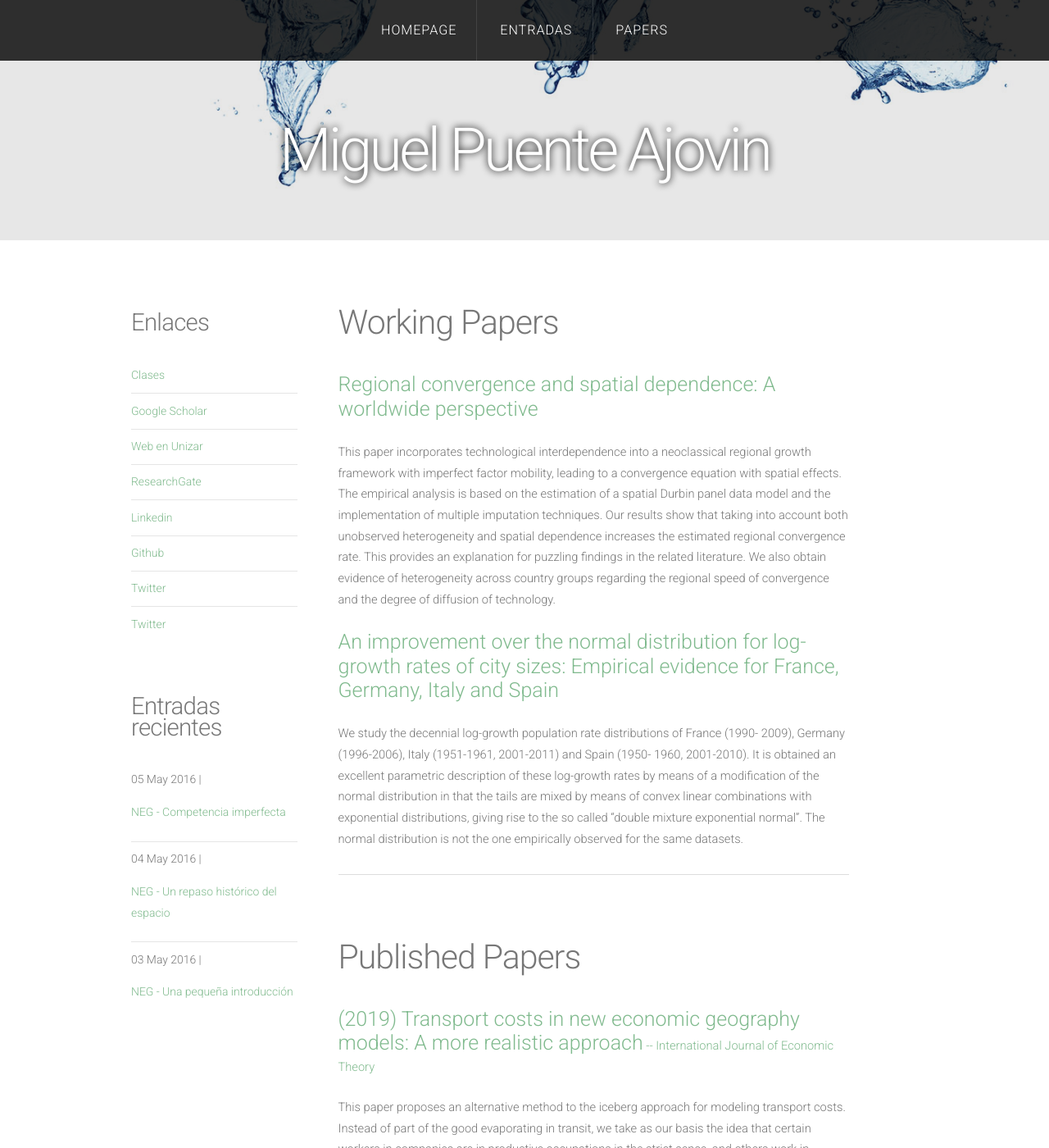
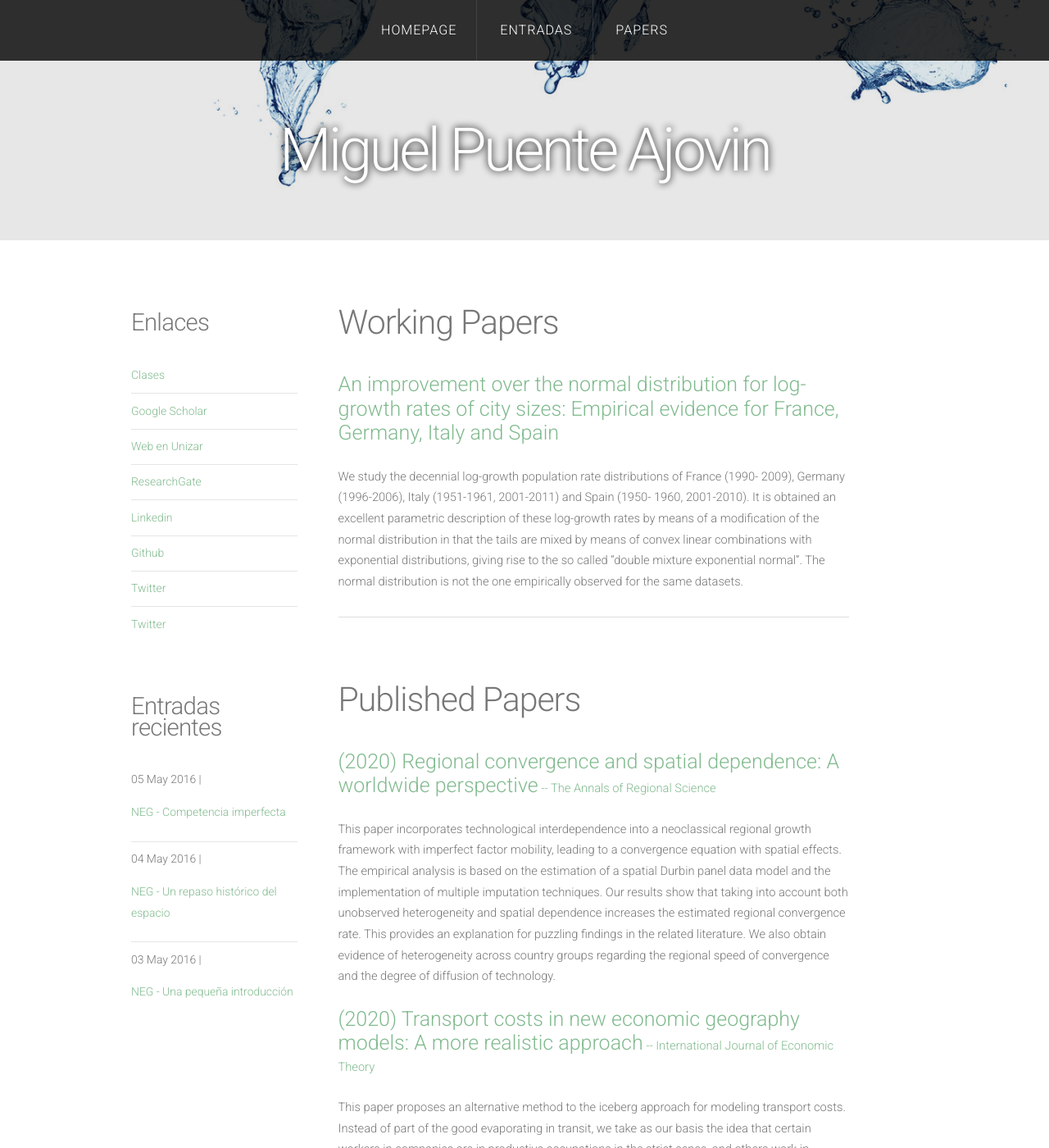
Before and after one commit to mpajovin/mpajovin.github.io, a Jekyll site: the page built from papers.html, in a window 1280 px wide and 1400 px high. Shown: the whole window at 82% size. Built offline with Jekyll 4.4.1, drawn with Linux system fonts in a browser that asks for light colours; nearby versions of some CDN libraries.

Commit message:
new paper

```diff
--- a/papers.html
+++ b/papers.html
@@ -16,10 +16,6 @@ layout: default
 					</header>
 					<ul class="post-list">
 						<br>
-						<li><header><a href="https://ssrn.com/abstract=3072955" target="_blank" style="font-size:25px">Regional convergence and spatial dependence: A worldwide perspective</a></header>
-						This paper incorporates technological interdependence into a neoclassical regional growth framework with imperfect factor mobility, leading to a convergence equation with spatial effects. The empirical analysis is based on the estimation of a spatial Durbin panel data model and the implementation of multiple imputation techniques. Our results show that taking into account both unobserved heterogeneity and spatial dependence increases the estimated regional convergence rate. This provides an explanation for puzzling findings in the related literature. We also obtain evidence of heterogeneity across country groups regarding the regional speed of convergence and the degree of diffusion of technology.</li>
-
-						<br>
 						<li><header><a href="https://mpra.ub.uni-muenchen.de/67471/" target="_blank" style="font-size:25px">An improvement over the normal distribution for log-growth rates of city sizes: Empirical evidence for France, Germany, Italy and Spain</a></header>
 						We study the decennial log-growth population rate distributions of France (1990- 2009), Germany (1996-2006), Italy (1951-1961, 2001-2011) and Spain (1950- 1960, 2001-2010).
 It is obtained an excellent parametric description of these log-growth rates by means of a modification of the normal distribution in that the tails are mixed by means of convex linear combinations with exponential distributions, giving rise to the so called “double mixture exponential normal”.
@@ -33,7 +29,11 @@ The normal distribution is not the one empirically observed for the same dataset
 					</header>
 					<ul class="post-list">
 						<br>
-						<li><header><a href="http://www.sciencedirect.com/science/article/pii/S1059056014001208" target="_blank" style="font-size:25px">(2019) Transport costs in new economic geography models: A more realistic approach</a><a> -- International Journal of Economic Theory</a></header>
+						<li><header><a href="https://ssrn.com/abstract=3072955" target="_blank" style="font-size:25px">(2020) Regional convergence and spatial dependence: A worldwide perspective</a><a> -- The Annals of Regional Science</a></header>
+						This paper incorporates technological interdependence into a neoclassical regional growth framework with imperfect factor mobility, leading to a convergence equation with spatial effects. The empirical analysis is based on the estimation of a spatial Durbin panel data model and the implementation of multiple imputation techniques. Our results show that taking into account both unobserved heterogeneity and spatial dependence increases the estimated regional convergence rate. This provides an explanation for puzzling findings in the related literature. We also obtain evidence of heterogeneity across country groups regarding the regional speed of convergence and the degree of diffusion of technology.</li>
+
+						<br>
+						<li><header><a href="http://www.sciencedirect.com/science/article/pii/S1059056014001208" target="_blank" style="font-size:25px">(2020) Transport costs in new economic geography models: A more realistic approach</a><a> -- International Journal of Economic Theory</a></header>
 							This paper proposes an alternative method to the iceberg approach for modeling transport costs. Instead of part of the good evaporating in transit, we take as our basis the idea that certain workers in companies are in productive occupations in the strict sense, and others work in transport. This simple change is found to be capable of overcoming most of the criticisms associated with the iceberg approach.</li>
 						<br>
 						<br>
```
